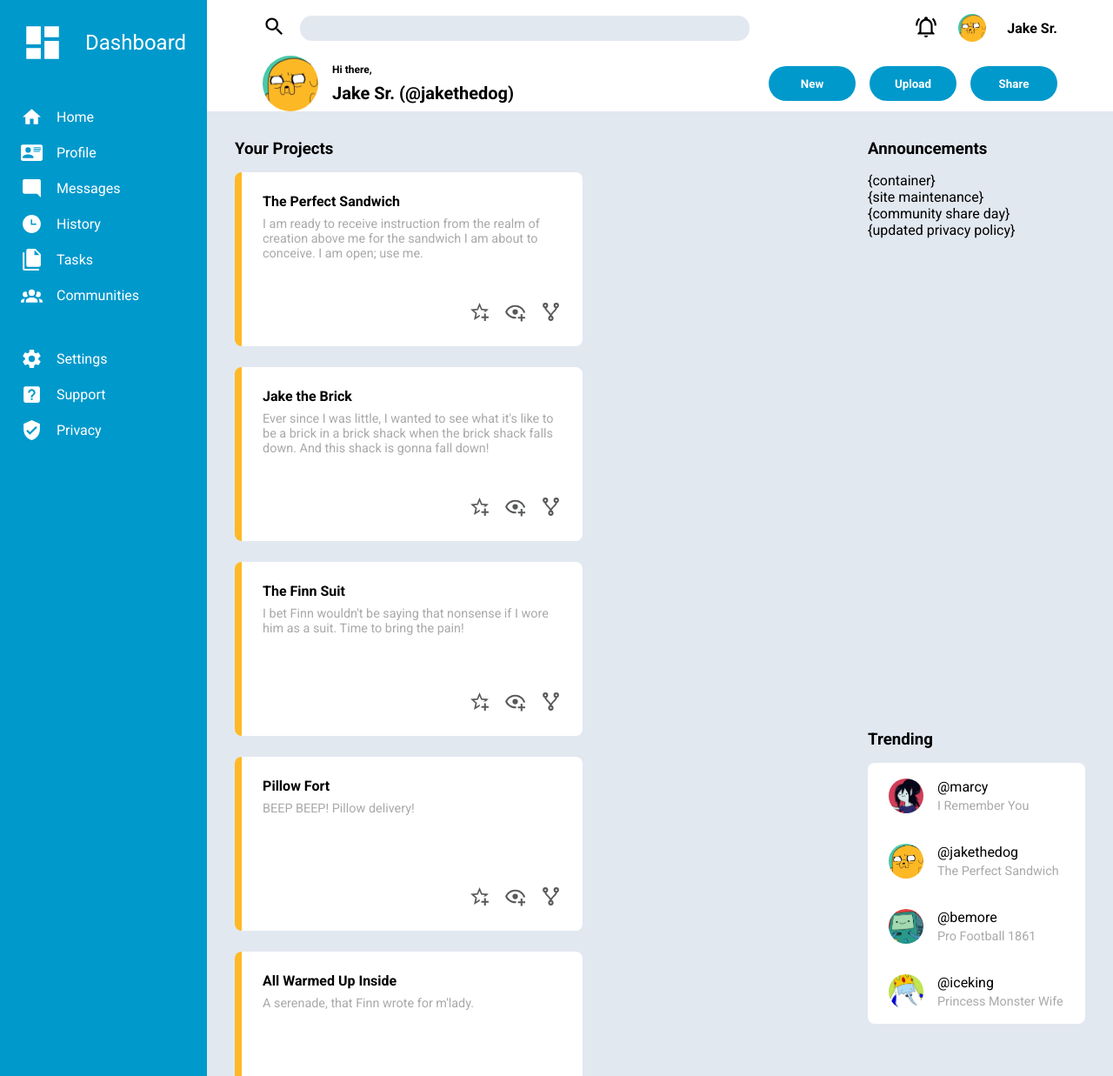
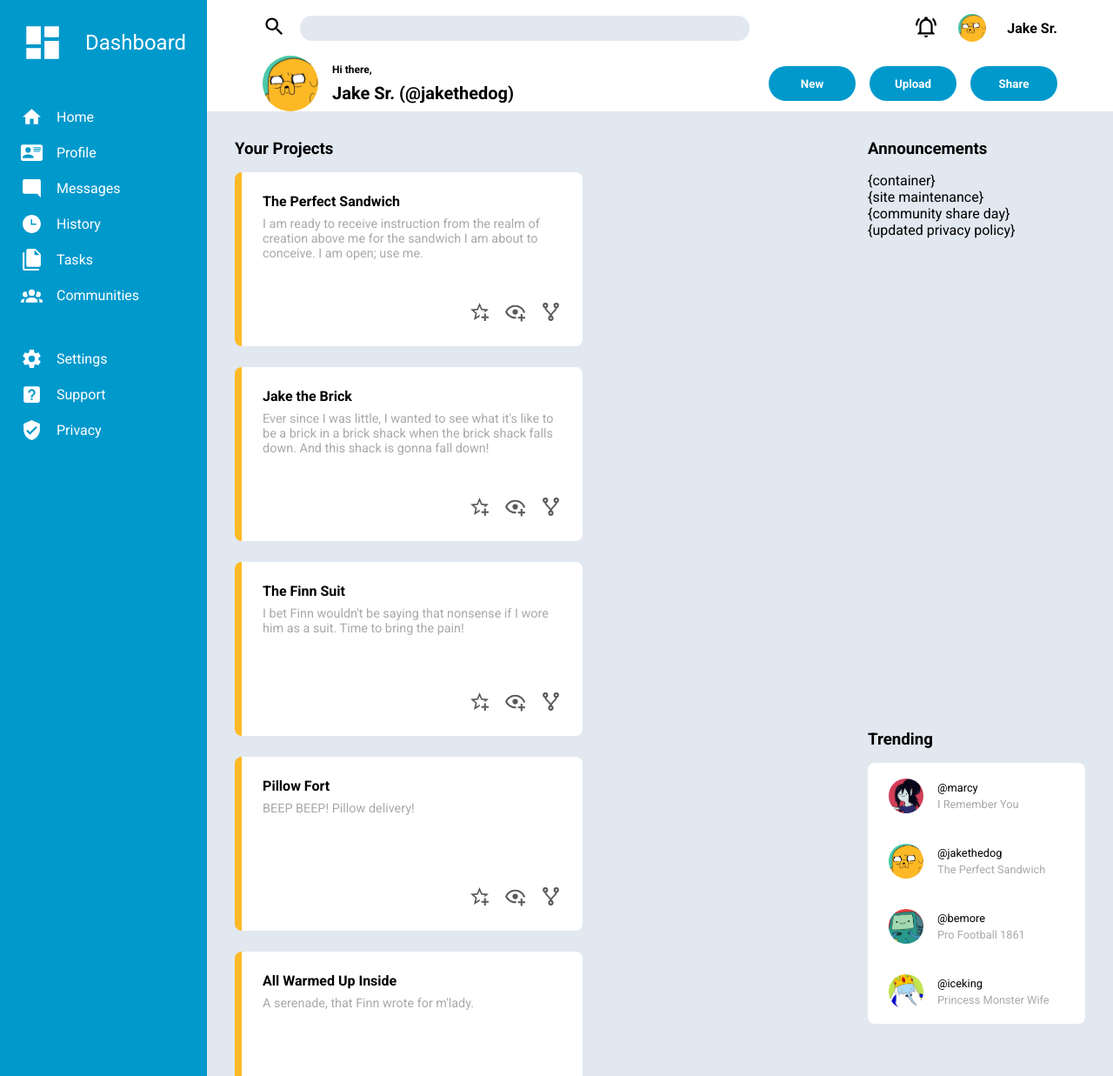
Before and after one commit to evannartea/the-odin-project, a plain HTML site: page full-stack-javascript/01-intermediate-html-and-css/projects/02-admin-dashboard/index.html in a window 1280 px wide. Shown: the top 1237 px of the page at 87% size. Drawn offline with Linux system fonts and the light colour scheme.

Commit message:
fix font-sizes for trending spans

```diff
--- a/full-stack-javascript/01-intermediate-html-and-css/projects/02-admin-dashboard/style.css
+++ b/full-stack-javascript/01-intermediate-html-and-css/projects/02-admin-dashboard/style.css
@@ -343,7 +343,11 @@ main section > h3 {
     height: 2.5em;
 }
 
+.trending-username {
+    font-size: 0.8em;
+}
+
 .trending-project {
-    font-size: 0.9em;
+    font-size: 0.8em;
     color: darkgray;
 }
```
